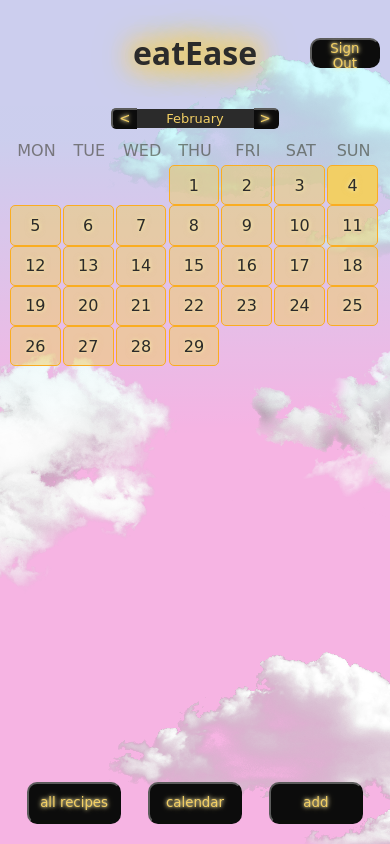
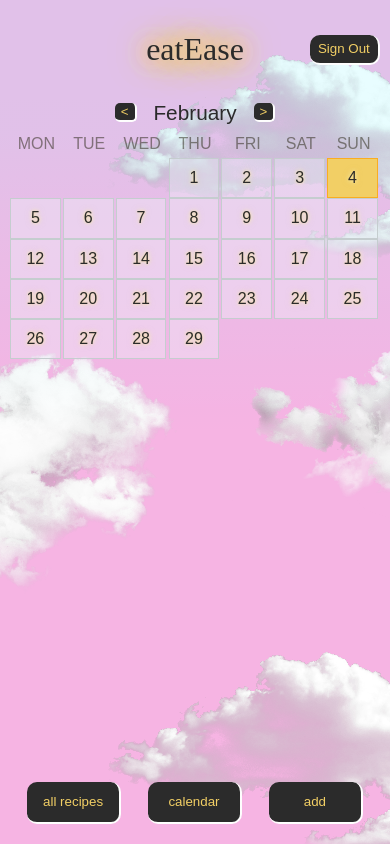
Before and after one commit to pepo999/eat-ease, a website with bundled scripts: page public/index.html in a window 390 px wide. Built offline with nearby package versions, Linux system fonts and the light colour scheme; no server answers.

Commit message:
made it crazier, made it classier

```diff
--- a/public/index.html
+++ b/public/index.html
@@ -14,7 +14,7 @@
             <div class="head-block">
             </div>
             <div class="head-block">
-                <h1>eatEase</h1>
+                <h1 class="lemon-regular">eatEase</h1>
             </div>
             <div class="head-block-r">
                 <button id="signOutButton">Sign Out</button>
--- a/public/main.js
+++ b/public/main.js
@@ -340,6 +340,18 @@ async function openRecipeDetailModal(recipeId) {
   }
 }
 
+function getSelectedSeasons(selector) {
+  const selectedSeasons = Array.from(document.querySelectorAll(`${selector}.selected`))
+    .map(button => parseInt(button.getAttribute('data-season')));
+  return selectedSeasons;
+}
+
+function getSelectedDays(selector) {
+  const selectedDays = Array.from(document.querySelectorAll(`${selector}.selected`))
+    .map(button => parseInt(button.getAttribute('data-day')));
+  return selectedDays;
+}
+
 document.getElementById('recipeDetailForm').addEventListener('submit', async function (event) {
   event.preventDefault();
   if (isNaN(selectedDay) || isNaN(selectedSeason)) {
@@ -461,17 +473,7 @@ document.getElementById('addRecipeForm').addEventListener('submit', function (ev
     };
   });
 
-  function getSelectedSeasons(selector) {
-    const selectedSeasons = Array.from(document.querySelectorAll(`${selector}.selected`))
-      .map(button => parseInt(button.getAttribute('data-season')));
-    return selectedSeasons;
-  }
 
-  function getSelectedDays(selector) {
-    const selectedDays = Array.from(document.querySelectorAll(`${selector}.selected`))
-      .map(button => parseInt(button.getAttribute('data-day')));
-    return selectedDays;
-  }
 
 
   const recipe = {
--- a/public/mobile.css
+++ b/public/mobile.css
@@ -1,6 +1,13 @@
 @media screen and (max-width: 992px) {
 
-  @import url('https://fonts.googleapis.com/css2?family=Dancing+Script:wght@600&family=Rubik+Bubbles&display=swap');
+  @import url('https://fonts.googleapis.com/css2?family=Dancing+Script:wght@600');
+  @import url('https://fonts.googleapis.com/css2?family=Lemon&display=swap');
+
+  .lemon-regular {
+    font-family: "Lemon", serif;
+    font-weight: 400;
+    font-style: normal;
+  }
 
   body,
   html {
@@ -44,14 +51,25 @@
     /* border: 2px solid violet; */
     box-sizing: border-box;
     /* color: #FAA916; */
-    font-family: 'Dancing Script', cursive;
+
     color: #202020;
     text-shadow: 0 0 2px rgba(242,205,93, 0.5), 0px 0px 4px #fffbd4, 0 0 6px rgba(242,205,93, 0.5);
   }
 
+  button {
+    background-color: #202020;
+    border-right: #fefefe 2px solid;
+    border-bottom:#fefefe 2px solid;
+    border-top: none;
+    border-left: none;
+    color: #F2CD5D;
+    border-radius: 10px;
+    text-shadow: none;
+  }
+
   header {
     width: 100vw;
-    background-color: rgba(135,246,255, 0.4);
+    background-color: rgba(135,246,255, 0.2);
     /* flex-grow: 1; */
     display: flex;
     flex-direction: row;
@@ -59,7 +77,8 @@
 
   h1 {
     display: inline;
-    font-family: 'Rubik Bubbles', system-ui;
+    /* font-family: 'Galada', cursive; */
+    font-weight:700;
     font-size: 2rem;
     text-shadow: #F2CD5D 0px 0px 40px, #F2CD5D 0px 0px 30px, #F2CD5D 0px 0px 20px, #F2CD5D 0px 0px 30px;
   }
@@ -81,8 +100,6 @@
   }
 
   .calendar-nav {
-    /* background-color: rgba(135,246,255, 0.8); */
-    /* height: 3vh; */
     display: flex;
     align-items: center;
     justify-content: center;
@@ -94,21 +111,23 @@
     display: flex;
     justify-content: center;
     align-items: center;
-    border-radius: 5px;
+    /* border-radius: 5px; */
   }
 
   .calendarDay:not(.currentDay):not(.selectedDay):not(.empty){
     /* background-color: #F2CD5D; */
-    background-color: rgba(242,205,93, 0.5);
+    /* background-color: rgba(242,205,93, 0.5); */
+    background-color: rgba(239, 251, 255, 0.321);
+    border: #c2cbcd 1px solid;
   }
 
   .month-span {
     padding: 0px 10px 0px 10px;
     min-width: 30vw;
-    background-color: #202020;
+    /* background-color: #202020; */
     text-shadow: none;
-    color: #F2CD5D;
-    font-size: small;
+    /* color: #F2CD5D; */
+    font-size: 1.3rem;
     height: 5vw;
     display: flex;
     justify-content: center;
@@ -116,27 +135,24 @@
   }
 
   #button-prev{
-    border-radius: 5px 0px 0px 5px;
-    border-right: none;
-    /* width: 5vw;
-    height: 5vw; */
+    border-radius: 5px;
+    /* border-right: none; */
     display: flex;
     justify-content: center;
     align-items: flex-end;
+    background-color: #202020;
   }
 
   #button-next{
-    border-radius: 0px 5px 5px 0px;
-    border-left: none;
-    /* width: 5vw;
-    height: 5vw; */
+    border-radius: 5px;
+    /* border-left: none; */
     display: flex;
     justify-content: center;
     align-items: flex-end;
+    background-color: #202020;
   }
 
   .days {
-    /* background-color: rgba(135,246,255, 0.8); */
     display: flex;
     flex-direction: row;
     width: 100vw;
@@ -163,7 +179,7 @@
 
   #mainContainer {
     background: rgb(135,246,255);
-background: linear-gradient(180deg, rgba(135,246,255,0.4) 5%, rgba(135,246,255,0) 50%);
+    background: linear-gradient(180deg, rgba(135,246,255,0.2) 5%, rgba(135,246,255,0) 50%);
     padding: 0px;
     /* min-height: 60vh; */
     flex-grow: 10;
@@ -173,7 +189,8 @@ background: linear-gradient(180deg, rgba(135,246,255,0.4) 5%, rgba(135,246,255,0
   }
 
   .selectedDay {
-    background-color: rgba(135,246,255, 0.3);
+    background-color: rgba(255, 253, 135, 0.5);
+    border: rgba(192, 167, 67, 0.5) 1px solid;
   }
 
   .btn-container {
@@ -187,6 +204,7 @@ background: linear-gradient(180deg, rgba(135,246,255,0.4) 5%, rgba(135,246,255,0
   }
 
   #recipeContainer {
+    font-family: 'Dancing Script', cursive;
     flex-grow: 2;
     /* background: rgb(73,255,235);
     background: radial-gradient(circle, rgba(73,255,235,0.1) 0%, rgba(73,255,235,0) 68%); */
@@ -197,7 +215,7 @@ background: linear-gradient(180deg, rgba(135,246,255,0.4) 5%, rgba(135,246,255,0
     overflow-y: scroll;
     flex-basis: 0;
     flex-grow: 10;
-    font-size: 1.3rem;
+    font-size: 1.4rem;
   }
 
   footer {
@@ -229,10 +247,6 @@ background: linear-gradient(180deg, rgba(135,246,255,0.4) 5%, rgba(135,246,255,0
     height: 5vh;
   }
 
-  button {
-    background-color: black;
-    color: #F2CD5D;
-    border-radius: 10px;
-  }
+
 
 }
--- a/public/style.css
+++ b/public/style.css
@@ -104,9 +104,6 @@
     text-align: center;
 }
 
-.selectedDay {
-    background-color: #90ee90; /* Color for the selected day */
-}
 
 .currentDay {
     background-color: rgba(242,205,93, 1); /* Lighter color for the current day */
```
Also changed, not shown: 1 other file.
